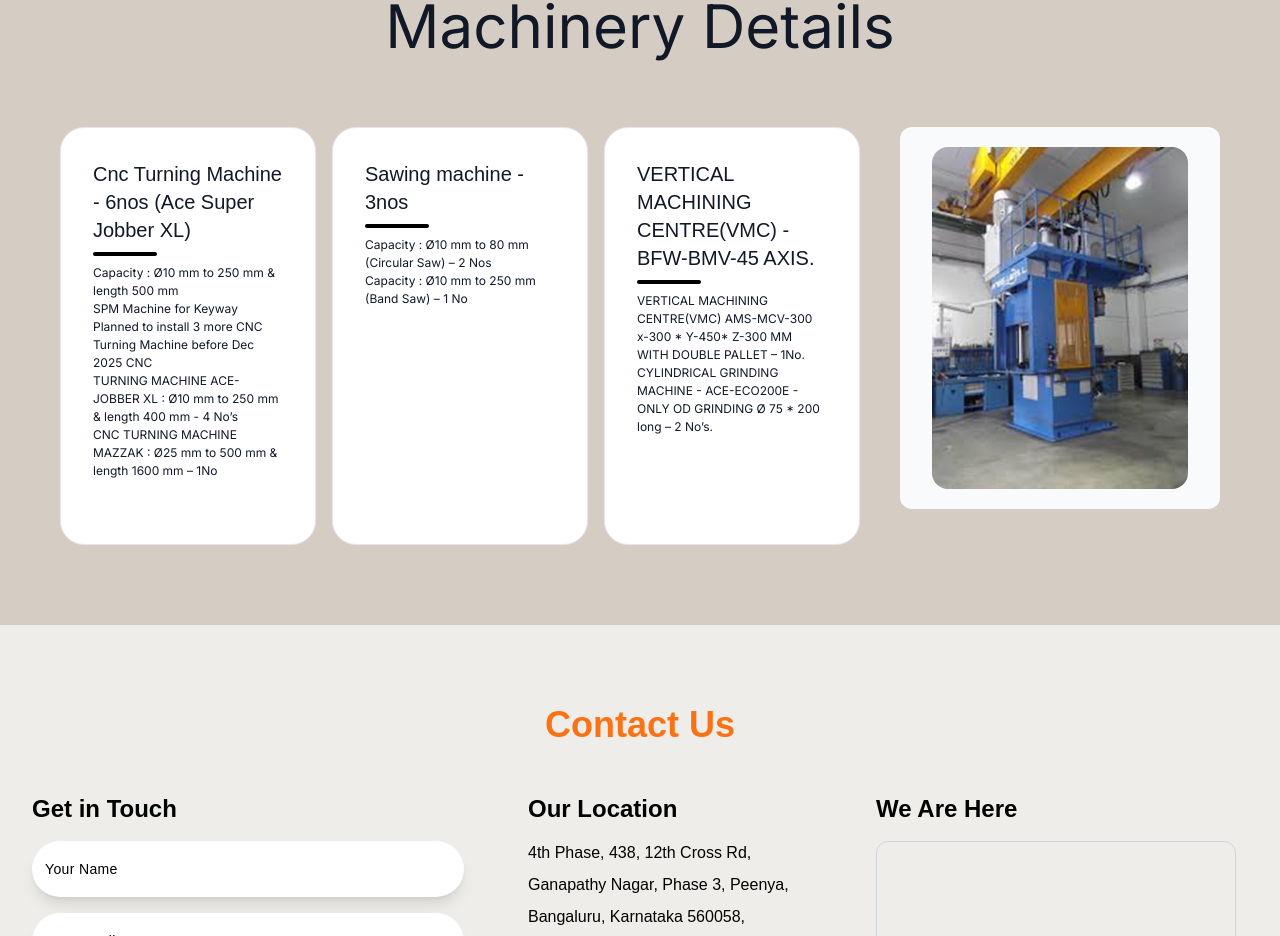
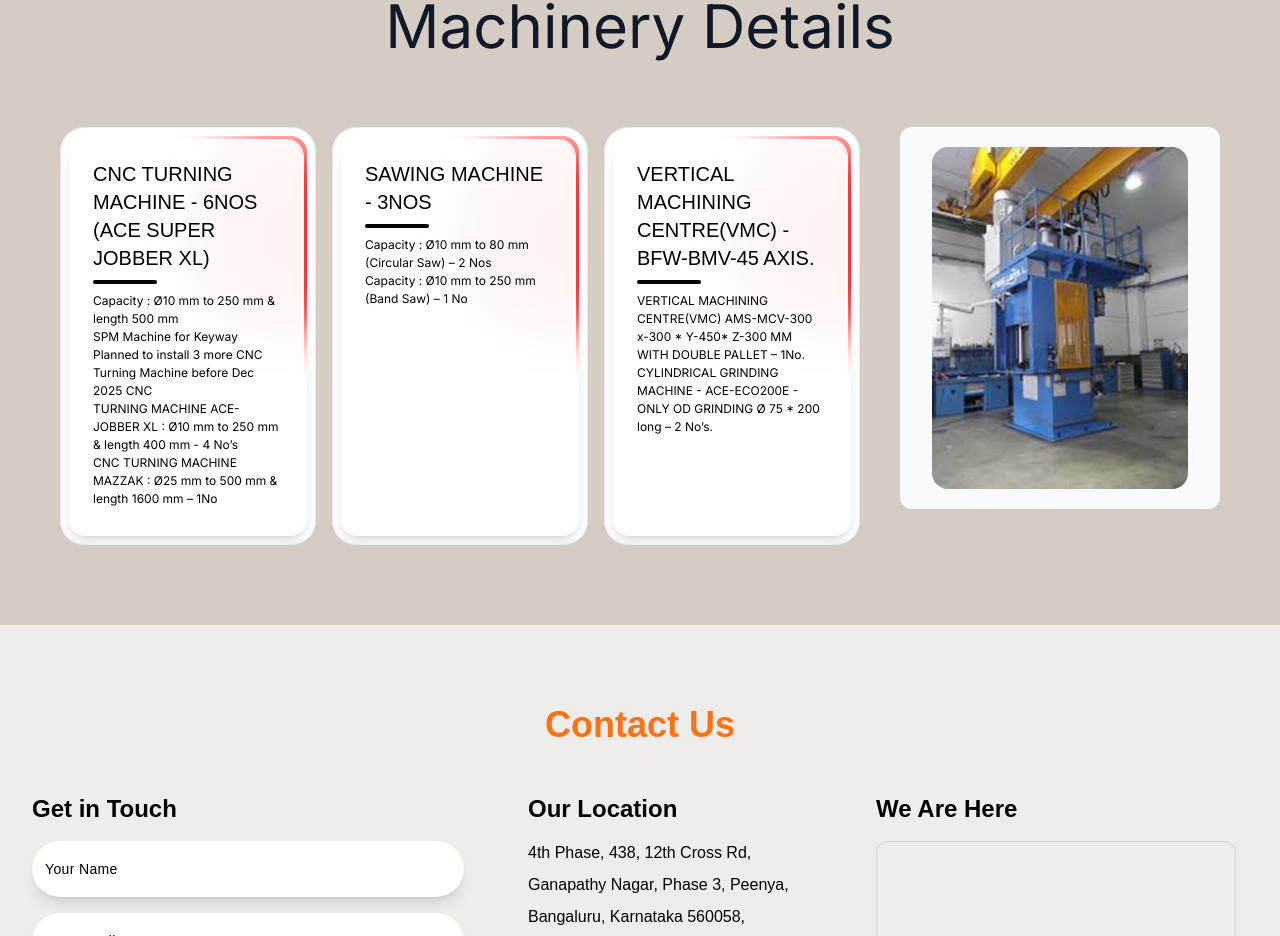
Before and after one commit to Athul-kharvi/Globe-tech, a Next.js app: page /cnc in a window 1280 px wide. Shown: the part 1844-2780 px from the top of the page. Built offline with nearby package versions, Linux system fonts and the light colour scheme; grey boxes are pictures that could not be loaded; a web font is replaced by a local one.

Commit message:
updated the cards

```diff
--- a/app/Lab-equiment/page.tsx
+++ b/app/Lab-equiment/page.tsx
@@ -31,7 +31,7 @@ const LabEquiment = () => {
                     <ul className="space-y-4 text-lg text-gray-800">
                         {equipmentList.map((item, index) => (
                             <li key={index} className="border-l-4 border-orange-500 pl-4">
-                                <span className="font-semibold">{item.name}</span>
+                                <span className="font-semibold uppercase">{item.name}</span>
                                 <br />
                                 <span className="text-sm text-gray-600">Make: {item.make}</span>
                             </li>
--- a/app/cnc/page.tsx
+++ b/app/cnc/page.tsx
@@ -212,17 +212,25 @@ export default function CNCPage() {
               key={idx}
               className="relative overflow-hidden rounded-3xl border bg-white select-none hover:shadow hover:shadow-teal-200 p-2"
             >
-              <div className="flex h-[400px] flex-col justify-between rounded-2xl p-6">
+              <div className="relative overflow-hidden rounded-2xl shadow-lg p-6 about-card h-[400px]">
+                {/* Blob Background Animation */}
+                <div className="about-card-blob"></div>
+                <div className="about-card-bg"></div>
+
+                {/* Content */}
+                <div className="relative z-10 flex flex-col justify-between h-full">
                   <div className="space-y-2">
-                  <h3 className="font-ftregolaneue font-medium text-xl text-left">
+                    <h3 className="font-ftregolaneue font-medium text-xl text-left uppercase text-black">
                       {machine.title}
                     </h3>
                     <div className="w-16 h-1 bg-black my-2 rounded-full"></div>
-                  <p className="text-xs text-muted-foreground whitespace-pre-line tracking-normal leading-normal text-left">
+                    <p className="text-xs whitespace-pre-line tracking-normal leading-normal text-left text-black">
                       {machine.description}
                     </p>
                   </div>
                 </div>
+              </div>
+
             </div>
           ))}
         </div>
--- a/app/gee-pee/page.tsx
+++ b/app/gee-pee/page.tsx
@@ -30,7 +30,7 @@ const CardsPage = () => {
              <h1 className="text-lg text-customBlack  mt-28 text-center font-normal sm:text-2xl md:text-5xl  mb-2 sm:mb-4">
                 Gee Pee Services
             </h1>
-            <div className="grid gap-6 mt-24 grid-cols-1 sm:grid-cols-2 lg:grid-cols-3">
+            <div className="grid gap-6 mt-24 grid-cols-1 sm:grid-cols-2 lg:grid-cols-2">
                 {cardData.map((card, index) => (
                     <div
                         key={index}
--- a/app/globals.css
+++ b/app/globals.css
@@ -16,6 +16,59 @@
   --custom-black: 180 39% 0.2%;
   /* --foreground: 255, 255, 255; */
 }
+
+
+.about-card {
+  position: relative;
+  overflow: hidden;
+  z-index: 1;
+}
+
+.about-card-bg {
+  position: absolute;
+  top: 5px;
+  left: 5px;
+  right: 5px;
+  bottom: 5px;
+  z-index: 2;
+  background: rgba(255, 255, 255, 0.95);
+  backdrop-filter: blur(24px);
+  border-radius: 1rem; /* matches rounded-2xl */
+  outline: 2px solid white;
+}
+
+.about-card-blob {
+  position: absolute;
+  z-index: 1;
+  top: 50%;
+  left: 50%;
+  width: 200px;
+  height: 200px;
+  border-radius: 50%;
+  background-color: #ff0000;
+  opacity: 0.8;
+  filter: blur(24px);
+  animation: blob-bounce 5s infinite ease;
+}
+
+@keyframes blob-bounce {
+  0% {
+    transform: translate(-100%, -100%) translate3d(0, 0, 0);
+  }
+  25% {
+    transform: translate(-100%, -100%) translate3d(100%, 0, 0);
+  }
+  50% {
+    transform: translate(-100%, -100%) translate3d(100%, 100%, 0);
+  }
+  75% {
+    transform: translate(-100%, -100%) translate3d(0, 100%, 0);
+  }
+  100% {
+    transform: translate(-100%, -100%) translate3d(0, 0, 0);
+  }
+}
+
 
 body {
   color: rgb(var(--foreground-rgb));
--- a/app/heat-treatment/page.tsx
+++ b/app/heat-treatment/page.tsx
@@ -158,18 +158,24 @@ const HeatTreatment = () => {
                 key={idx}
                 className="relative overflow-hidden rounded-3xl border bg-white select-none hover:shadow hover:shadow-teal-200 p-2"
               >
-                <div className="flex h-[260px] flex-col justify-between rounded-2xl p-6">
-                  <div className="space-y-2">
-                    <h3 className="font-ftregolaneue font-medium text-2xl text-left">
+                <div className="relative flex h-[260px] flex-col justify-between rounded-2xl p-6 overflow-hidden about-card">
+                  {/* Animated Blob and Frosted Background */}
+                  <div className="about-card-blob"></div>
+                  <div className="about-card-bg"></div>
+
+                  {/* Your Content */}
+                  <div className="relative z-10 space-y-2">
+                    <h3 className="font-ftregolaneue font-medium text-2xl text-left uppercase text-black">
                       {machine.title}
                     </h3>
                     <div className="w-16 h-1 bg-orange-500 mb-4 rounded-full"></div>
 
-                    <p className="text-xs text-muted-foreground whitespace-pre-line tracking-normal leading-normal text-left">
+                    <p className="text-xs text-muted-foreground whitespace-pre-line tracking-normal leading-normal text-left text-black">
                       {machine.description}
                     </p>
                   </div>
                 </div>
+
               </div>
             ))}
           </div>
--- a/app/machinery/page.tsx
+++ b/app/machinery/page.tsx
@@ -72,20 +72,25 @@ export default function ColdForgingPage() {
 
 
 
-                 <h2 className="text-5xl font-ftregolaneue tracking-tight leading-normal text-center mt-4">
-                        Machinery Details
-                    </h2>
+            <h2 className="text-5xl font-ftregolaneue tracking-tight leading-normal text-center mt-4">
+                Machinery Details
+            </h2>
             <div className="flex justify-center items-start gap-10 mt-14 px-4 mb-10">
                 {/* Grid Section */}
                 <div className="grid gap-4 sm:grid-cols-2 md:grid-cols-3 md:max-w-[50rem] md:flex-row">
                     {machineryList.map((machine, idx) => (
                         <div
                             key={idx}
-                            className="relative overflow-hidden rounded-3xl border bg-white select-none hover:shadow hover:shadow-teal-200 p-2"
+                            className="relative overflow-hidden rounded-3xl border bg-white select-none hover:shadow hover:shadow-teal-200 p-2 about-card"
                         >
-                            <div className="flex h-[400px] flex-col justify-between rounded-2xl p-6">
+                            {/* Animated Blob and Frosted Background */}
+                            <div className="about-card-blob"></div>
+                            <div className="about-card-bg"></div>
+
+                            {/* Content */}
+                            <div className="relative z-10 flex h-[400px] flex-col justify-between rounded-2xl p-6">
                                 <div className="space-y-2">
-                                    <h3 className="font-ftregolaneue font-medium text-xl text-left text-black">
+                                    <h3 className="font-ftregolaneue font-medium text-xl text-left text-black uppercase">
                                         {machine.title}
                                     </h3>
                                     <div className="w-16 h-1 bg-black my-2 rounded-full"></div>
@@ -95,6 +100,7 @@ export default function ColdForgingPage() {
                                 </div>
                             </div>
                         </div>
+
                     ))}
                 </div>
 
--- a/app/precitech/page.tsx
+++ b/app/precitech/page.tsx
@@ -22,6 +22,16 @@ const cardData = [
     },
 ];
 
+const certificates = [
+    {
+        id: 1,
+        title: "IATF Certificate",
+        description: "Precision parts with computer-controlled accuracy",
+        image: "/image/cer1.jpg",
+    },
+];
+
+
 const CardsPage = () => {
     return (
         <div className="min-h-screen bg-[#EFEDEA] p-6">
@@ -30,7 +40,7 @@ const CardsPage = () => {
             <h1 className="text-lg text-customBlack  mt-28 text-center font-normal sm:text-2xl md:text-5xl  mb-2 sm:mb-4">
                 Precitech Services
             </h1>
-                 <div className="grid gap-6 grid-cols-1 sm:grid-cols-2 lg:grid-cols-3">
+            <div className="grid gap-6 grid-cols-1 sm:grid-cols-2 lg:grid-cols-2">
                 {cardData.map((card, index) => (
                     <div
                         key={index}
@@ -56,7 +66,34 @@ const CardsPage = () => {
                     </div>
                 ))}
             </div>
-             {/* Contact Form and Information */}
+
+            <section id="certificate" className="py-20 bg-slate-50">
+                <div className="container mx-auto px-4">
+                    <h2 className="text-4xl md:text-5xl font-ftregolaneue leading-normal tracking-normal mb-12 text-center text-customBlack">
+                        Our Certificates
+                    </h2>
+
+                    {/* Certificate Grid - Centered for 2 items */}
+                    <div className="flex flex-wrap justify-center gap-56">
+                        {certificates.map((certificate) => (
+                            <div
+                                key={certificate.id}
+                                className="flex flex-col items-center text-center"
+                            >
+                                <img
+                                    src={certificate.image}
+                                    alt={certificate.title}
+                                    className="w-full max-w-xs h-auto rounded-lg shadow-md object-contain"
+                                />
+                                <h3 className="text-xl font-semibold mt-4 text-customBlack">
+                                    {certificate.title}
+                                </h3>
+                            </div>
+                        ))}
+                    </div>
+                </div>
+            </section>
+            {/* Contact Form and Information */}
             <DefaultPage />
         </div>
     );
```
Also changed, not shown: app/globe-tech/page.tsx (+53 -12 lines), app/page.tsx (+17 -10 lines). Lines whose indentation alone changed are shown as unchanged.
